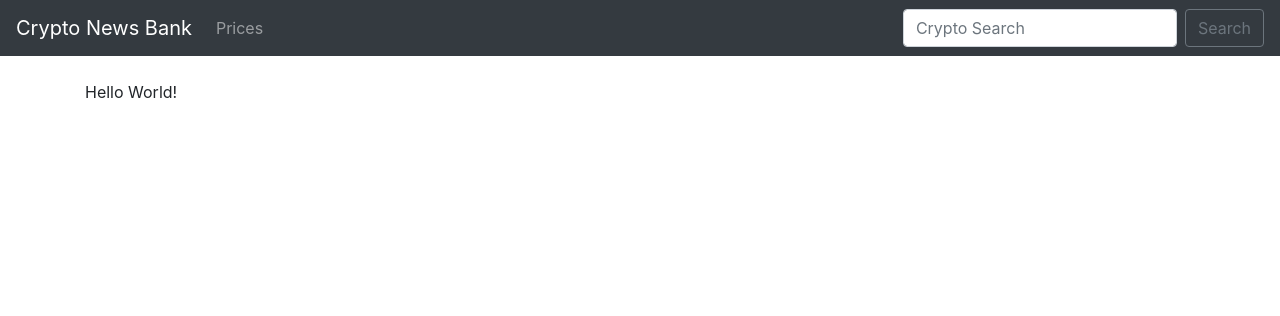
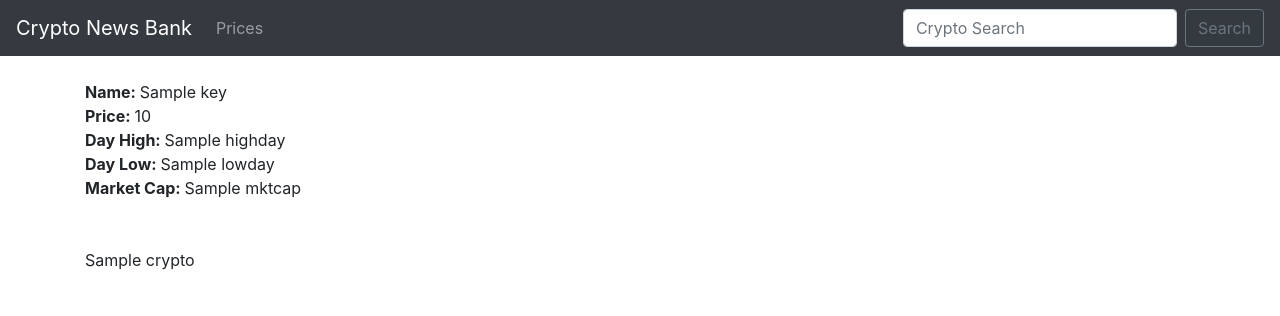
Before and after one commit to Robbie08/CryptoWebApp, a Django app: template crypto/templates/prices.html in a window 1280 px wide. Shown: the top 316 px of the page. Run offline with Django 3.2, Linux system fonts and the light colour scheme; the template is opened without the code that fills it: most values are stand-ins (such as "Sample title", 1, 10 or a date in 2020); some libraries are stand-ins or nearby versions.

Commit message:
Display coin info to 'prices' url from API when user makes POST request

```diff
--- a/crypto/templates/prices.html
+++ b/crypto/templates/prices.html
@@ -1,5 +1,18 @@
 {% extends 'base.html' %}
 
 {% block content %}
-		Hello World!
+
+ {% for key,value in crypto.DISPLAY.items %}
+   <strong>Name: </strong>{{ key }} <br/>
+   <strong>Price: </strong>{{ value.USD.PRICE }} <br/>
+   <strong>Day High: </strong>{{ value.USD.HIGHDAY }} <br/>
+   <strong>Day Low: </strong>{{ value.USD.LOWDAY }} <br/>
+   <strong>Market Cap: </strong>{{ value.USD.MKTCAP }} <br/>
+
+ {% endfor %}
+
+<br/><br/>
+
+	{{ crypto }}
+
 {% endblock %}
```
Also changed, not shown: crypto/views.py (+16 -3 lines).
